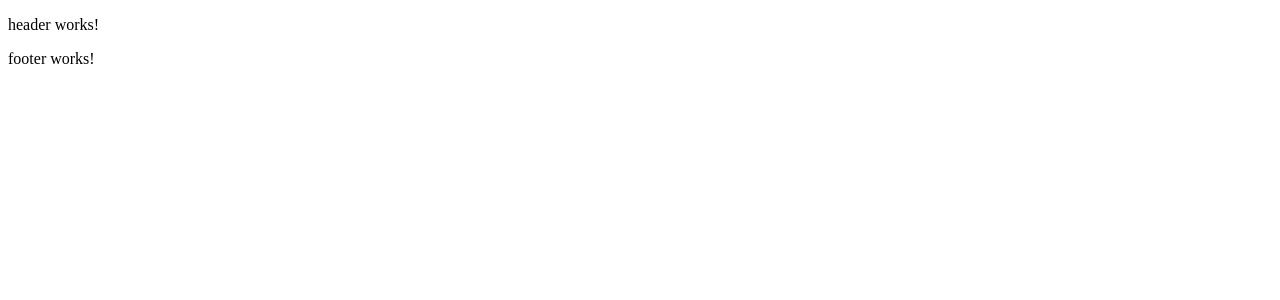
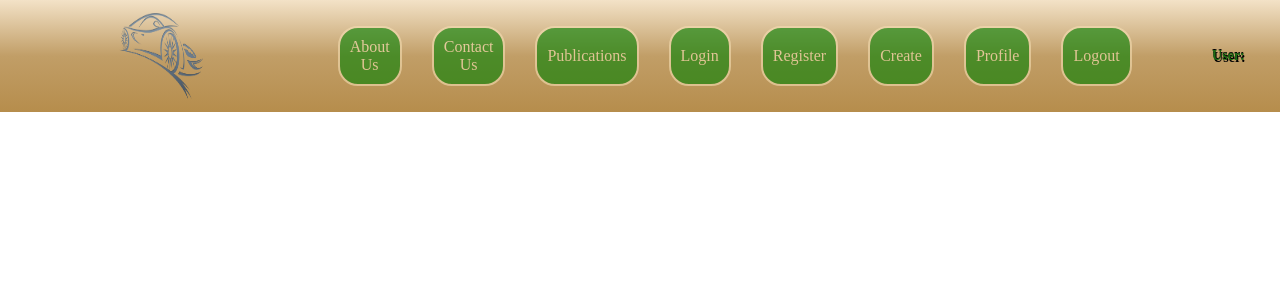
Before and after one commit to Zapryanov/Angular-Exam-2020, an Angular app in the folder real-exam/: page / in a window 1280 px wide. Shown: the top 300 px of the page. Built offline with nearby package versions, Linux system fonts and the light colour scheme.

Commit message:
feat: aside component was added into core module and html in header

```diff
--- /dev/null
+++ b/real-exam/src/app/core/aside/aside.component.html
@@ -0,0 +1 @@
+<p>aside works!</p>
--- /dev/null
+++ b/real-exam/src/app/core/aside/aside.component.ts
@@ -0,0 +1,15 @@
+import { Component, OnInit } from '@angular/core';
+
+@Component({
+  selector: 'app-aside',
+  templateUrl: './aside.component.html',
+  styleUrls: ['./aside.component.css']
+})
+export class AsideComponent implements OnInit {
+
+  constructor() { }
+
+  ngOnInit(): void {
+  }
+
+}
--- a/real-exam/src/app/core/core.module.ts
+++ b/real-exam/src/app/core/core.module.ts
@@ -2,13 +2,15 @@ import { NgModule } from '@angular/core';
 import { CommonModule } from '@angular/common';
 import { HeaderComponent } from './header/header.component';
 import { FooterComponent } from './footer/footer.component';
+import { AsideComponent } from './aside/aside.component';
 
 
 
 @NgModule({
   declarations: [
     HeaderComponent,
-    FooterComponent
+    FooterComponent,
+    AsideComponent
   ],
   imports: [
     CommonModule
--- a/real-exam/src/app/core/header/header.component.css
+++ b/real-exam/src/app/core/header/header.component.css
@@ -0,0 +1,68 @@
+header {
+  align-items: center;
+  display: flex;
+  justify-content: space-around;
+  padding: 10px;
+  background: #f3e2c7; /* Old browsers */
+    background: -moz-linear-gradient(top,  #f3e2c7 0%, #c19e67 50%, #b68d4c 100%, #e9d4b3 100%, #b68d4c 100%); /* FF3.6-15 */
+    background: -webkit-linear-gradient(top,  #f3e2c7 0%,#c19e67 50%,#b68d4c 100%,#e9d4b3 100%,#b68d4c 100%); /* Chrome10-25,Safari5.1-6 */
+    background: linear-gradient(to bottom,  #f3e2c7 0%,#c19e67 50%,#b68d4c 100%,#e9d4b3 100%,#b68d4c 100%); /* W3C, IE10+, FF16+, Chrome26+, Opera12+, Safari7+ */
+    filter: progid:DXImageTransform.Microsoft.gradient( startColorstr='#f3e2c7', endColorstr='#b68d4c',GradientType=0 ); /* IE6-9 */
+    height: 14vh;
+    position: fixed;
+    top: 0;
+    width: 100%;
+}
+
+.wrap-logo,
+.user-info {
+  align-items: center;
+  display: flex;
+  flex: 0 1 20%;
+  justify-content: center;
+}
+
+nav {
+  flex: 0 1 60%;
+}
+
+nav ul {
+  display: flex;
+  width: 100%;
+}
+
+nav ul li {
+  align-items: center;
+  color: wheat;
+  cursor: pointer;
+  display: flex;
+  justify-content: center;
+  background-color: green;
+  border-radius: 20px;
+  border: 2px solid wheat;
+  box-sizing: border-box;
+  margin-right: 30px;
+  opacity: 0.6;
+  padding: 10px;
+  text-align: center;
+}
+
+nav ul li:hover {
+  background-color: lightgray;
+  border: 2px solid green;
+  box-shadow: 4px 4px 10px green;
+  color: green;
+}
+
+.img {
+  height: 86px;
+  width: 84px;
+}
+
+.user-name {
+  font-size: 14px;
+  font-weight: bold;
+  color: rgb(27, 107, 19);
+  text-shadow: 0px -1px black, 1px 2px black;
+  box-sizing: border-box;
+}
--- a/real-exam/src/app/core/header/header.component.html
+++ b/real-exam/src/app/core/header/header.component.html
@@ -1 +1,38 @@
-<p>header works!</p>
+<header>
+  <div class="wrap-logo">
+      <img class="img" src="../../../assets/car-logo.png" alt="logo" />
+  </div>
+  <nav>
+      <ul>
+          <li>
+            <a>About Us</a>
+          </li>
+          <li>
+            <a>Contact Us</a>
+          </li>
+          <li>
+            <a>Publications</a>
+          </li>
+          <li>
+            <a>Login</a>
+          </li>
+          <li>
+            <a>Register</a>
+          </li>
+          <li>
+            <a>Create</a>
+          </li>
+          <li>
+            <a>Profile</a>
+          </li>
+          <li>
+            <a>Logout</a>
+          </li>
+      </ul>
+    </nav>
+  <div class="user-name">
+      <p>
+          User:
+      </p>
+  </div>
+</header>
--- a/real-exam/src/styles.css
+++ b/real-exam/src/styles.css
@@ -1 +1,33 @@
 /* You can add global styles to this file, and also import other style files */
+html {
+  box-sizing: border-box;
+}
+
+*,
+*::before,
+*::after {
+  box-sizing: inherit;
+  margin: 0;
+  padding: 0;
+}
+
+body {
+  margin: 0;
+}
+
+ol, ul {
+  list-style: none;
+}
+
+a {
+  text-decoration: none;
+}
+
+table {
+  border-collapse: collapse;
+  border-spacing: 0;
+}
+
+button {
+  border: none;
+}
```
Also changed, not shown: real-exam/src/app/core/aside/aside.component.css (added), real-exam/src/assets/car-logo.png (added), 1 other file (tests, documents, lock files or other folders).
